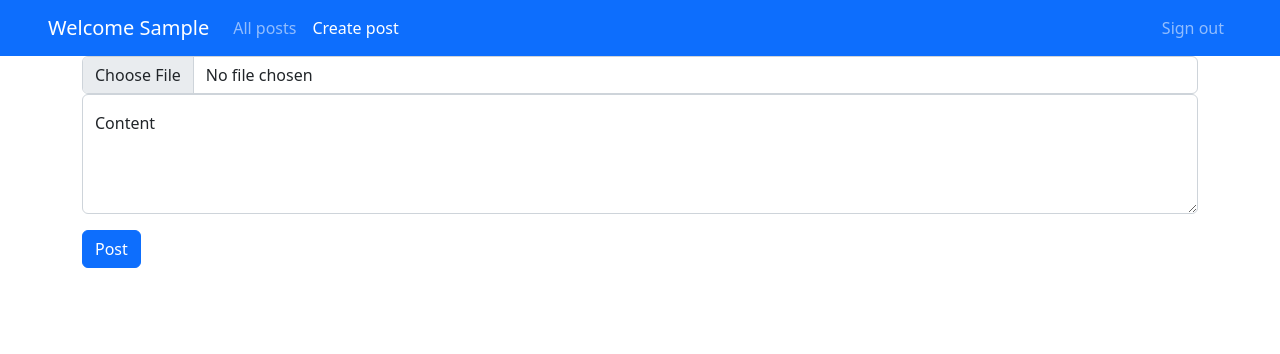
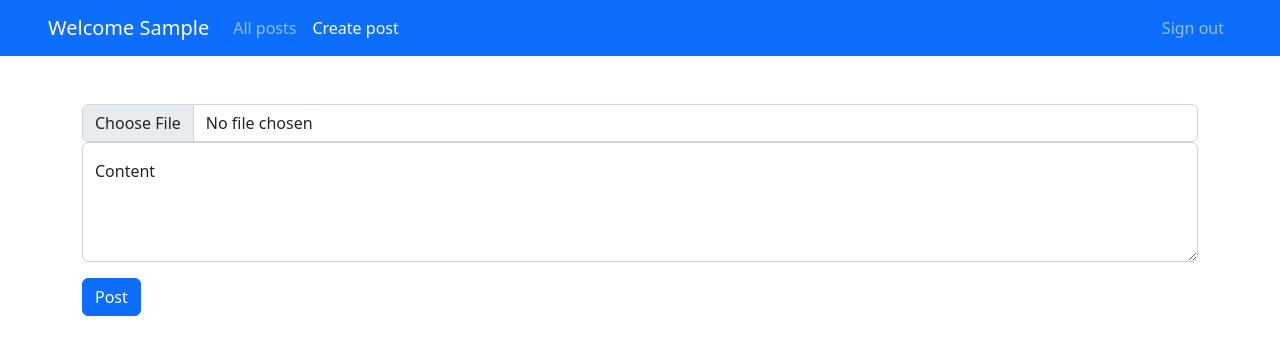
Before and after one commit to emaieloh/milo-social-media, a React (Create React App) app: page /create-post in a window 1280 px wide. Shown: the top 354 px of the page. Built offline with nearby package versions, Linux system fonts and the light colour scheme; no server answers; sample sign-in values are in the browser's storage.

Commit message:
fix: create post margin top

```diff
--- a/src/components/CreatePost.jsx
+++ b/src/components/CreatePost.jsx
@@ -31,7 +31,7 @@ const CreatePost = ({ posts, setPosts }) => {
   };
 
   return (
-    <Container>
+    <Container className="mt-5">
       <Form onSubmit={submitPost}>
         <Form.Control
           type="file"
```
